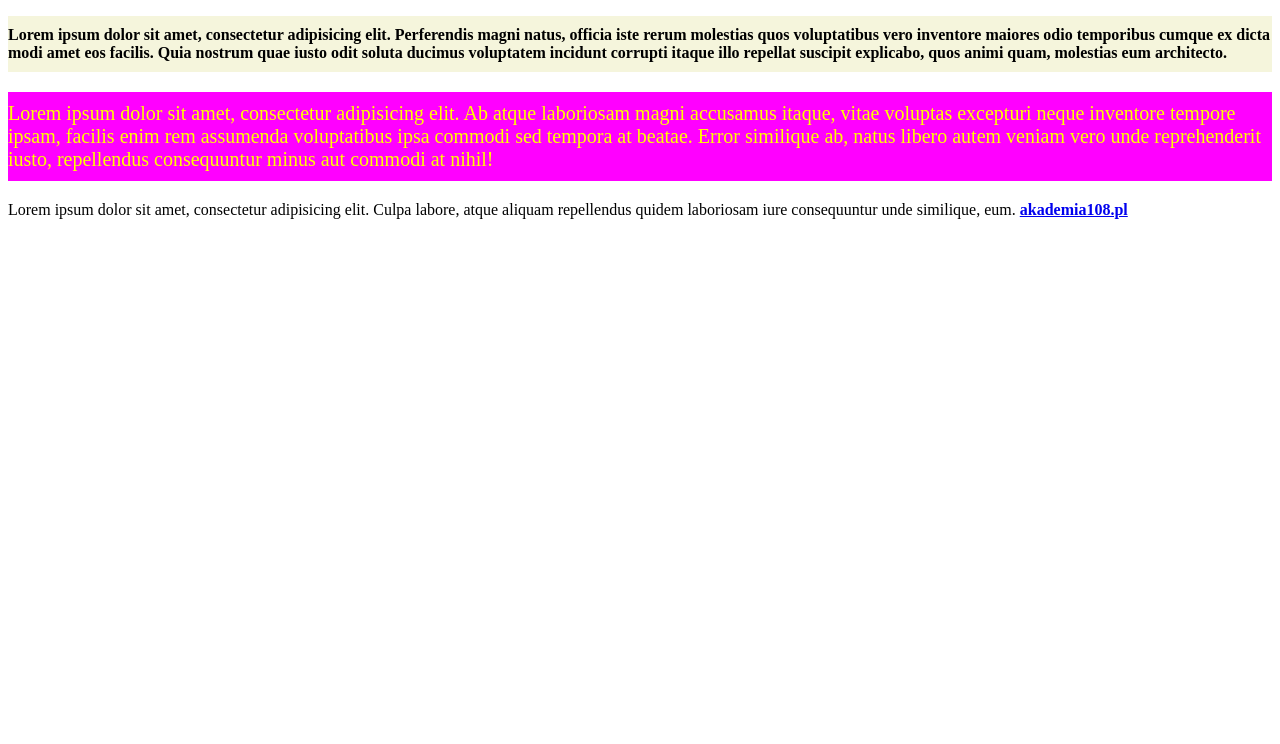
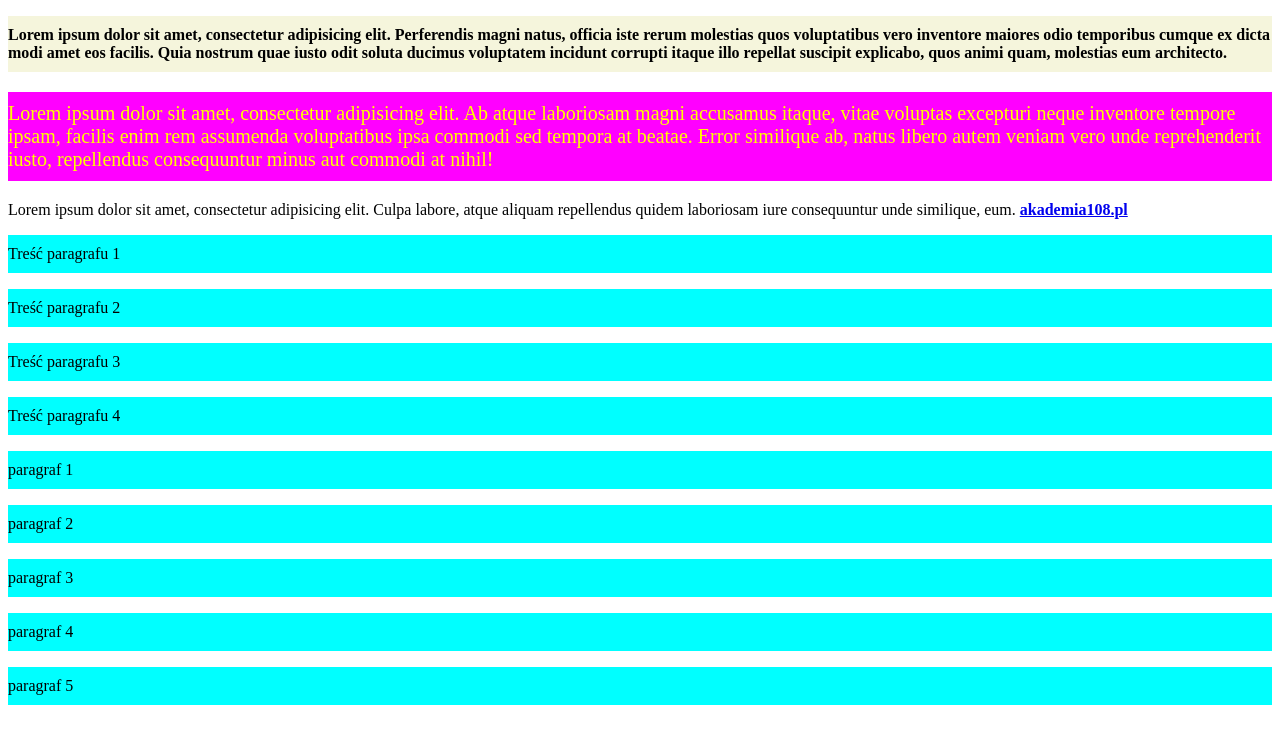
Before and after one commit to pjotr88/CSS3, a plain HTML site: page index.html in a window 1280 px wide. Drawn offline with Linux system fonts and the light colour scheme.

Commit message:
Selektor elementów potomnych

```diff
--- a/css/style.css
+++ b/css/style.css
@@ -14,3 +14,6 @@ p {
 p#pierwszy, a{
     font-weight: bold;
 }
+div#elementy-potomne p {
+    background-color: aqua;
+}
--- a/index.html
+++ b/index.html
@@ -20,6 +20,22 @@
         Lorem ipsum dolor sit amet, consectetur adipisicing elit. Culpa labore, atque aliquam repellendus quidem laboriosam iure consequuntur unde similique, eum. <a href="http://akademia108.pl">akademia108.pl</a>
     </div>
 
+    <div id="elementy-potomne">
+        <p>Treść paragrafu 1</p>
+        <p>Treść paragrafu 2</p>
+        <p>Treść paragrafu 3</p>
+        <p>Treść paragrafu 4</p>
+        <div>
+            <p>paragraf 1</p>
+            <p>paragraf 2</p>
+            <p>paragraf 3</p>
+            <p>paragraf 4</p>
+            <p>paragraf 5</p>
+        </div>
+
+
+    </div>
+
 
 </body>
 </html>
```
